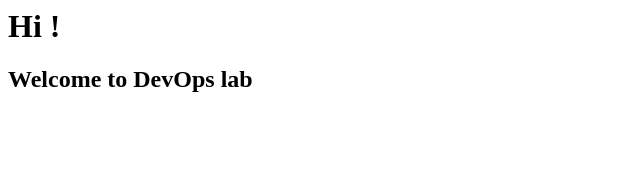
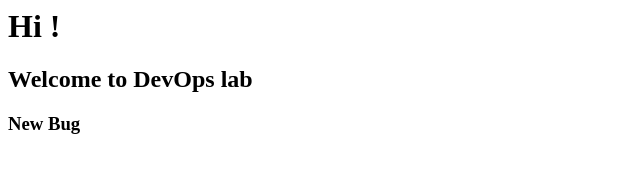
Before and after one commit to renukaA-08/myApp, a plain HTML site: page index.html in a window 1280 px wide. Shown: the full height of the page, 0-640 px from the left. Drawn offline with Linux system fonts and the light colour scheme.

Commit message:
Update index.html

```diff
--- a/index.html
+++ b/index.html
@@ -1,2 +1,3 @@
 <h1>Hi !</h1>
 <h2>Welcome to DevOps lab</h2>
+<h3>New Bug</h3>
```
